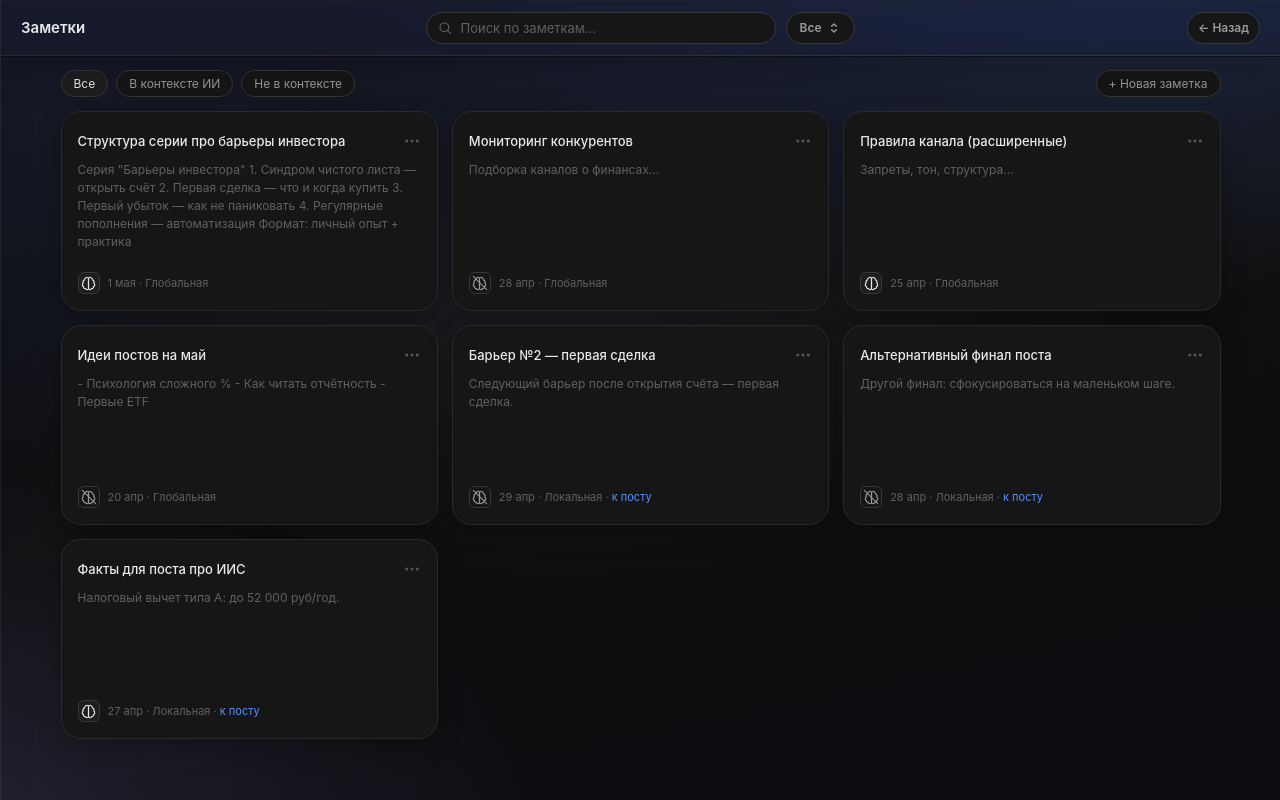
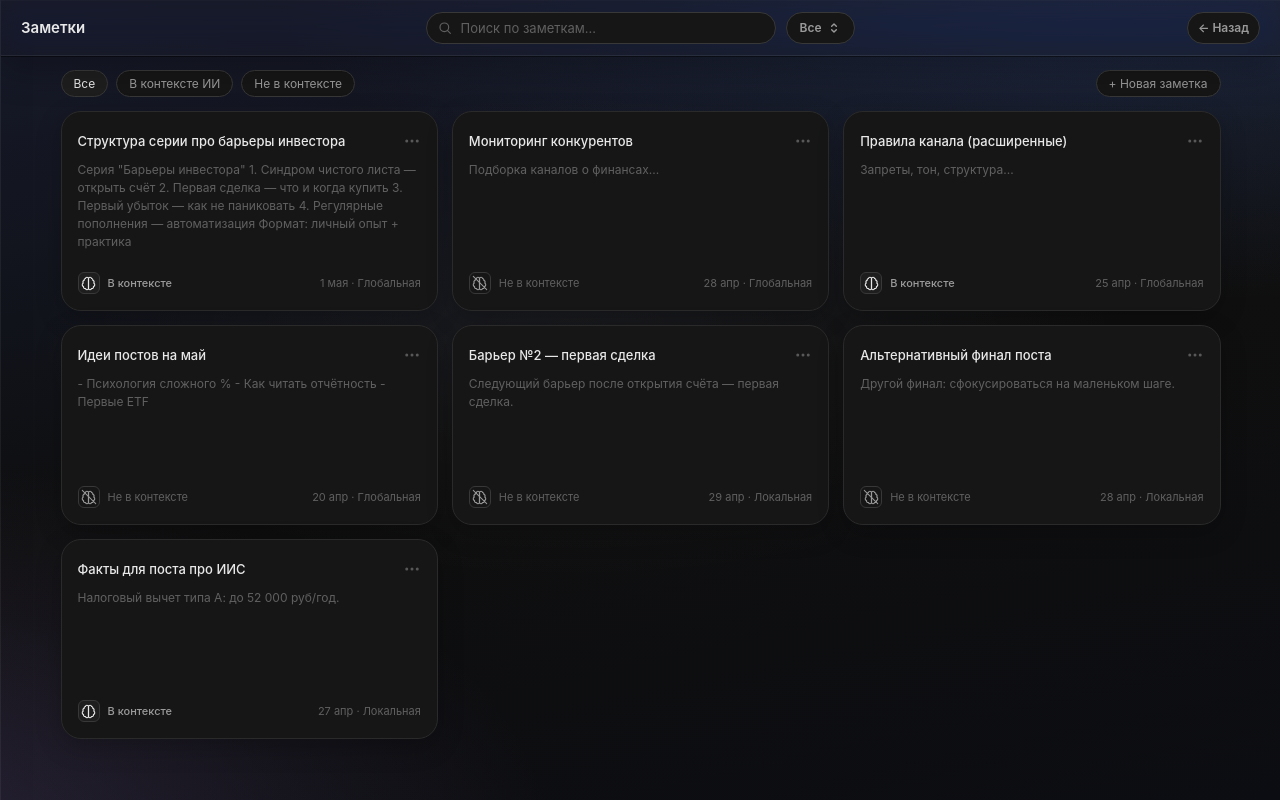
Before and after one commit to saltolist/my, a Next.js app in the folder Docs_TG_Platform/demo/: page /notes in a window 1280 px wide. Built offline with nearby package versions, Linux system fonts and the light colour scheme.

Commit message:
Улучшены карточки заметок.

```diff
--- a/Docs_TG_Platform/demo/components/note/NoteCardAiToggle.tsx
+++ b/Docs_TG_Platform/demo/components/note/NoteCardAiToggle.tsx
@@ -3,7 +3,7 @@
 import { useState, type MouseEvent } from "react";
 import { BrainIcon } from "@/components/composer/ModelPicker";
 
-/** Переключатель «в контексте ИИ» в карточке — hover как у ProfileCheckbox. */
+/** Переключатель «в контексте» в карточке: клик по чекбоксу и по подписи. */
 export default function NoteCardAiToggle({
   ai,
   onClick,
@@ -18,7 +18,7 @@ export default function NoteCardAiToggle({
       type="button"
       role="checkbox"
       aria-checked={ai}
-      className={`note-ai-toggle${ai ? " on" : " off"}${suppressHover ? " note-ai-toggle--suppress-hover" : ""}`}
+      className={`note-card-context-control${suppressHover ? " note-card-context-control--suppress-hover" : ""}`}
       onClick={(e) => {
         e.stopPropagation();
         onClick(e);
@@ -26,9 +26,17 @@ export default function NoteCardAiToggle({
         e.currentTarget.blur();
       }}
       onMouseLeave={() => setSuppressHover(false)}
-      aria-label={ai ? "Заметка в контексте ИИ" : "Заметка не в контексте ИИ"}
+      aria-label={ai ? "Заметка в контексте" : "Заметка не в контексте"}
     >
-      <BrainIcon />
+      <span
+        className={`note-ai-toggle${ai ? " on" : " off"}${suppressHover ? " note-ai-toggle--suppress-hover" : ""}`}
+        aria-hidden
+      >
+        <BrainIcon />
+      </span>
+      <span className={`note-card-context-label${ai ? "" : " note-card-context-label--out"}`}>
+        {ai ? "В контексте" : "Не в контексте"}
+      </span>
     </button>
   );
 }
--- a/Docs_TG_Platform/demo/components/screens/NotesScreen.tsx
+++ b/Docs_TG_Platform/demo/components/screens/NotesScreen.tsx
@@ -18,7 +18,7 @@ type AnyNote =
   | (LocalNote & { isGlobal: false; postId: number; postTitle: string });
 
 export default function NotesScreen() {
-  const { state, dispatch, openPost, goToHref } = useApp();
+  const { state, dispatch, goToHref } = useApp();
   const isMobile = useMobile760();
   const [search, setSearch] = useState("");
   const scope = state.noteScope;
@@ -153,28 +153,14 @@ export default function NotesScreen() {
                   </div>
                   <div className="note-card-preview">{n.body}</div>
                   <div className="note-card-footer-pg">
-                    <NoteCardAiToggle
-                      ai={n.ai}
-                      onClick={(e) => {
-                        e.stopPropagation();
-                        toggleAi(n);
-                      }}
-                    />
-                    <span className="note-card-date-pg">
+                    <div className="note-card-footer-start">
+                      <NoteCardAiToggle
+                        ai={n.ai}
+                        onClick={() => toggleAi(n)}
+                      />
+                    </div>
+                    <span className="note-card-meta-pg">
                       {n.date} · {n.isGlobal ? "Глобальная" : "Локальная"}
-                      {!n.isGlobal ? (
-                        <>
-                          {" · "}
-                          <a
-                            onClick={(e) => {
-                              e.stopPropagation();
-                              openPost(n.postId);
-                            }}
-                          >
-                            к посту
-                          </a>
-                        </>
-                      ) : null}
                     </span>
                   </div>
                 </div>
```
Also changed, not shown: Docs_TG_Platform/demo/components/screens/PostScreen.tsx (+9 -8 lines), Docs_TG_Platform/demo/app/globals.css.
